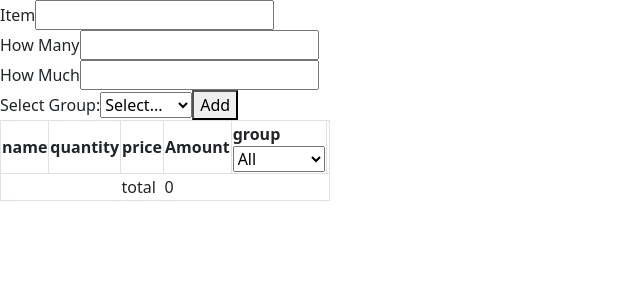
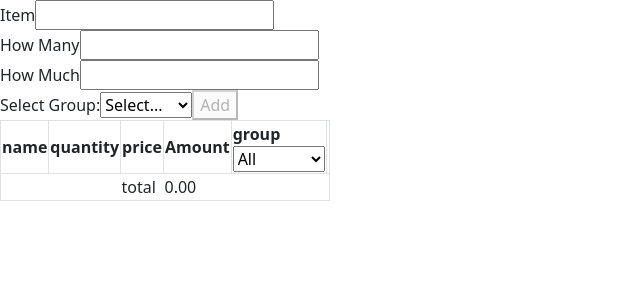
Before and after one commit to archmanayon/archeact, a React (Vite) app: page / in a window 1280 px wide. Shown: the top 300 px of the page, without its empty margins (0-640 px from the left). Built offline with nearby package versions, Linux system fonts and the light colour scheme.

Commit message:
updating quantity not yet working
user side

```diff
--- a/src/grocery/AmountAdjust.tsx
+++ b/src/grocery/AmountAdjust.tsx
@@ -1,18 +1,30 @@
+import { useState } from "react";
+import { useForm } from "react-hook-form";
+
 interface Props{
     orig:Number;
 }
 
 const AmountAdjust = ({orig}:Props) => {
+  const {register, handleSubmit, formState : {errors, isValid}} = useForm();
+
   return (
     <>
         <form>
+          {/* <label htmlFor="amountName">{Number(orig)}</label> */}
             <input
                 type="number"
-                name="amountName"
-                onChange={(e)=>console.log(e.target.value)}
-                value={orig}
+                {...register("amountName")}
+                // name="amountName"
+                // onChange={(e)=>{
+                //   setPrice(Number(e.target.value));
+
+                // }}
+                // value={Number(orig.toFixed(2))}
+                value={Number(orig)}
             />
         </form>
+        {console.log(register)}
     </>
   )
 }
--- a/src/grocery/Item2.tsx
+++ b/src/grocery/Item2.tsx
@@ -5,7 +5,7 @@ import { FieldValues, Form, useForm } from "react-hook-form";
   }
 
 const Item2 = ({onAdd}:Props) => {
-  const { register, handleSubmit, formState:{errors} } = useForm();
+  const { register, handleSubmit, formState:{errors, isValid} } = useForm();
   // console.log(formState.errors['itemName']?.type);
   // prepare the errors long way without formState destructured
   // const itemNameErrors = formState.errors['itemName']?.type ?? null;
@@ -49,7 +49,7 @@ const Item2 = ({onAdd}:Props) => {
           <option value="Food">Food</option>
           <option value="Others">Others</option>
         </select>
-        <button>Add</button>
+        <button disabled={!isValid} type="submit">Add</button>
       </form>
 
     </div>
--- a/src/grocery/ListOfItems.tsx
+++ b/src/grocery/ListOfItems.tsx
@@ -3,17 +3,28 @@ import AmountAdjust from "./AmountAdjust";
 import Group from "./Group";
 
 interface Props {
-  list: { itemName: string; quantity: number; price: number; totalAmount: number; group: string }[];
+  list: {
+    itemName: string;
+    quantity: number;
+    price: number;
+    totalAmount: number;
+    group: string;
+  }[];
 
   handleDelete?: (selectIndex: number) => void;
 }
 const ListOfItems = ({ list, handleDelete }: Props) => {
   const [dropSelect, setDropSelect] = useState("");
   const filteredList = list.filter((selectedList) =>
-    dropSelect !== "" ? (selectedList.group === dropSelect) : (selectedList.group !== dropSelect)
+    dropSelect !== ""
+      ? selectedList.group === dropSelect
+      : selectedList.group !== dropSelect
   );
 
-  const sum = filteredList.reduce((total, item) => total + Number(item.totalAmount), 0);
+  // const sum = filteredList.reduce((total, item) => total + Number(item.totalAmount),0);
+  const sum = filteredList
+    .reduce((total, item) => total + Number(item.totalAmount), 0)
+    .toFixed(2);
 
   return (
     <>
@@ -36,8 +47,7 @@ const ListOfItems = ({ list, handleDelete }: Props) => {
           </tr>
         </thead>
         <tbody>
-          {filteredList
-            .map((item, index) => (
+          {filteredList.map((item, index) => (
             <tr
               key={index}
               className="focus:outline-none h-16 border border-gray-100 rounded"
@@ -47,17 +57,24 @@ const ListOfItems = ({ list, handleDelete }: Props) => {
                 {item.quantity.toString()}
               </td>
               <td className="border border-slate-800">
-                  <AmountAdjust orig={item.price} />
+                {/* updating price not yet working */}
+                {/* <AmountAdjust orig={item.price} /> */}
+                {item.price}
               </td>
               <td className="border border-slate-800">{item.totalAmount}</td>
               <td className="border border-slate-800">{item.group}</td>
               <td className="border border-slate-800">
-                  <button onClick={() => handleDelete? handleDelete(index): null}>DELETE</button>
+                <button
+                  onClick={() => (handleDelete ? handleDelete(index) : null)}
+                >
+                  DELETE
+                </button>
               </td>
             </tr>
           ))}
           <tr>
-            <td></td><td></td>
+            <td></td>
+            <td></td>
             <td>total</td>
             <td>{sum}</td>
           </tr>
```
Lines whose indentation alone changed are shown as unchanged.
